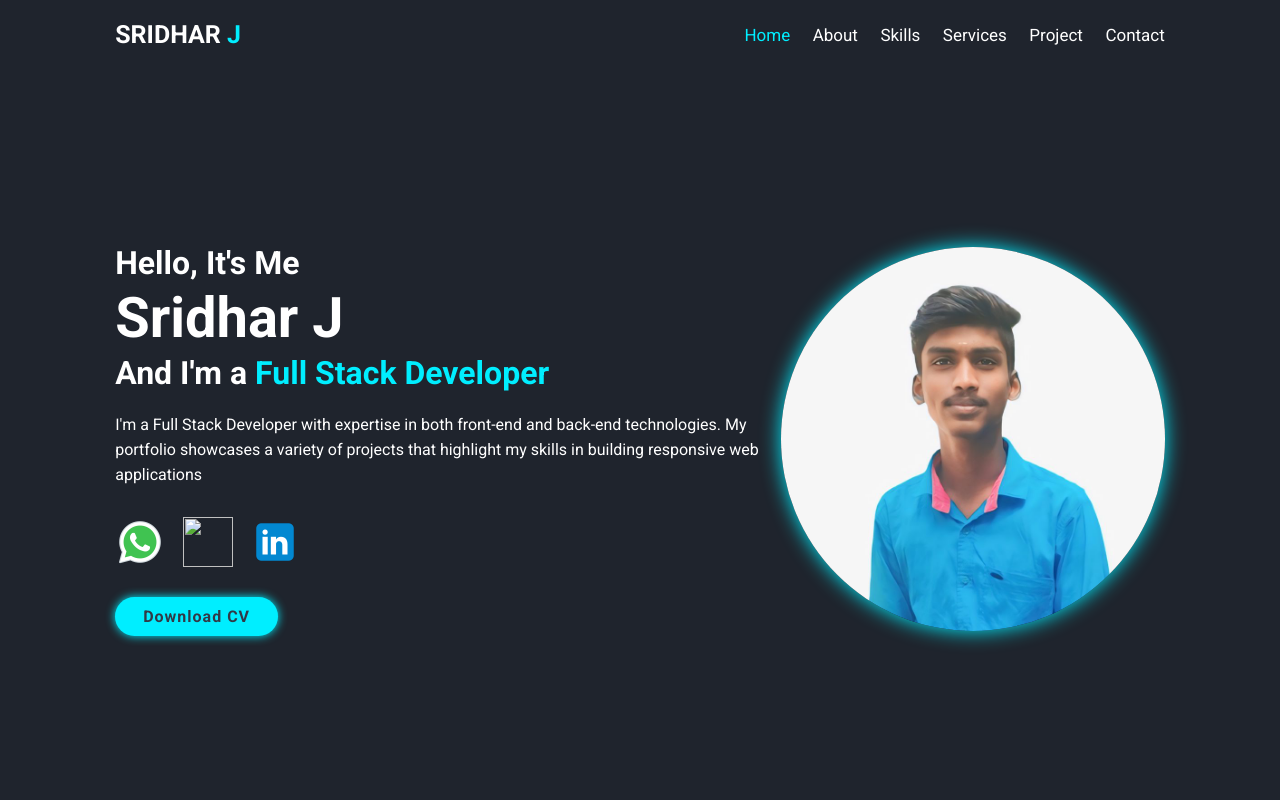
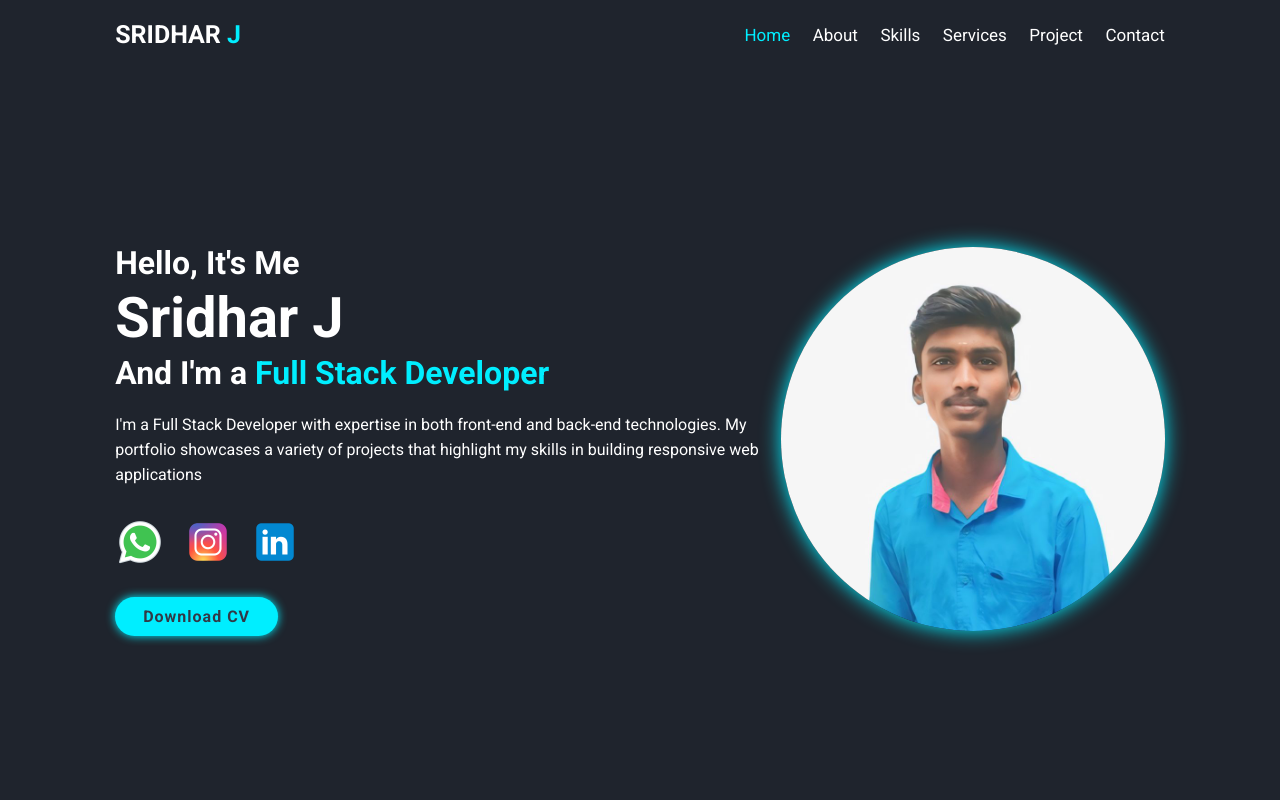
Before and after one commit to Sridhar2711J/Sridharj, a plain HTML site: page index.html in a window 1280 px wide. Shown: the top 800 px of the page. Drawn offline with nearby package versions, Linux system fonts and the light colour scheme; the site is published under a folder, as on GitHub Pages, so addresses that start at the root find nothing.

Commit message:
modifition

```diff
--- a/index.html
+++ b/index.html
@@ -59,7 +59,7 @@
             <div class="social-media">
                 <!-- <a href="#"><i class='bx bxl-facebook'></i></a> -->
                 <a href="https://chat.whatsapp.com/L429cxq4igtHtxExwcr822"><img src="./images/icons8-whatsapp-100.png" alt=""></a>
-                <a href="https://www.instagram.com/j_s_r_i_d_h_a_r/"><img src="/images/icons8-instagram-100.png" alt=""></a>
+                <a href="https://www.instagram.com/j_s_r_i_d_h_a_r/"><img src="./images/icons8-instagram-100.png" alt=""></a>
                 <a href="https://www.linkedin.com/in/sridhar-jayaraman/"><img src="./images/icons8-linkedin-100.png" alt=""></a>
             </div>
             <a href="./images/Sridhar Resume.pdf" download class="btn">Download CV</a>
```
